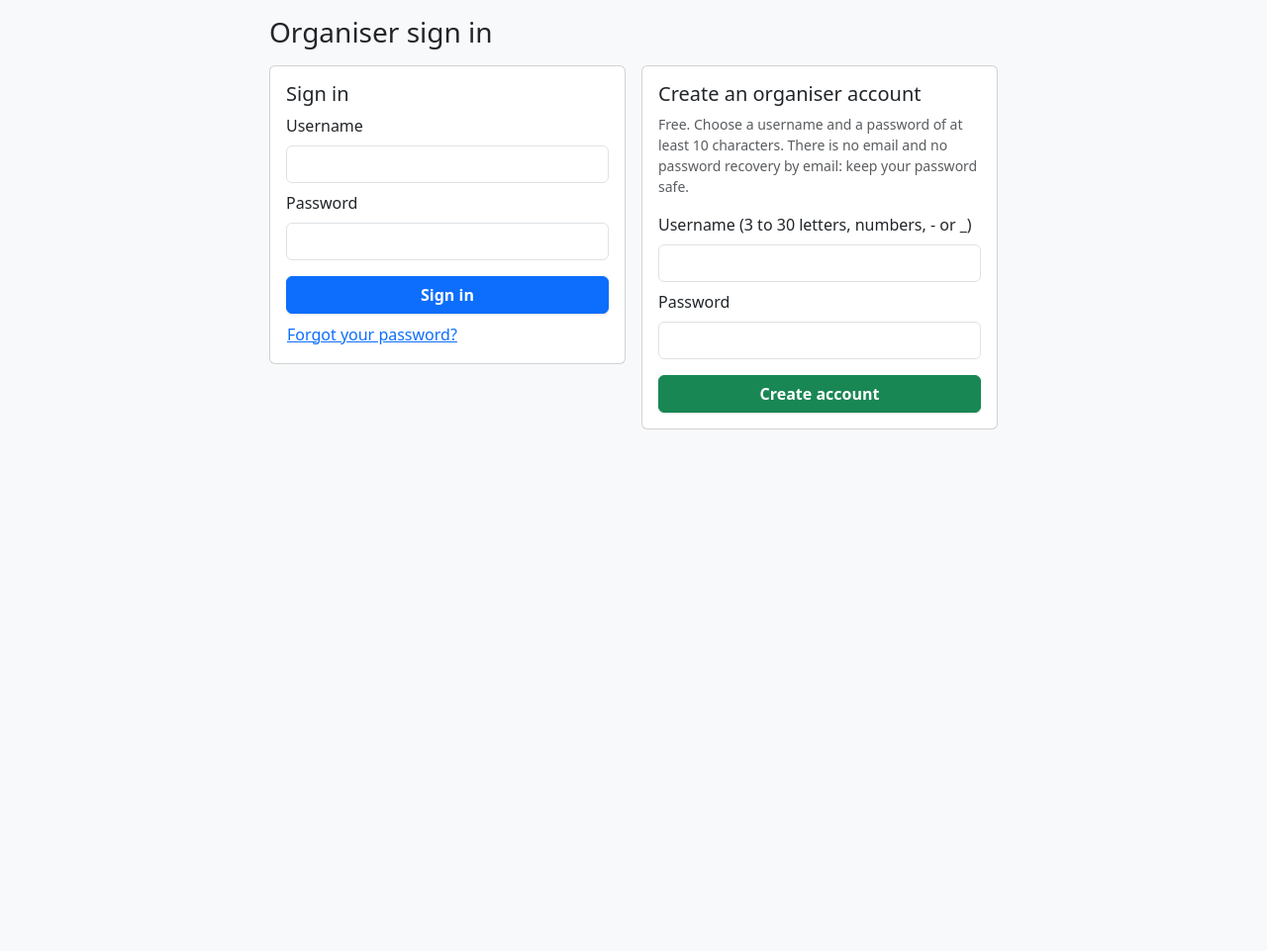
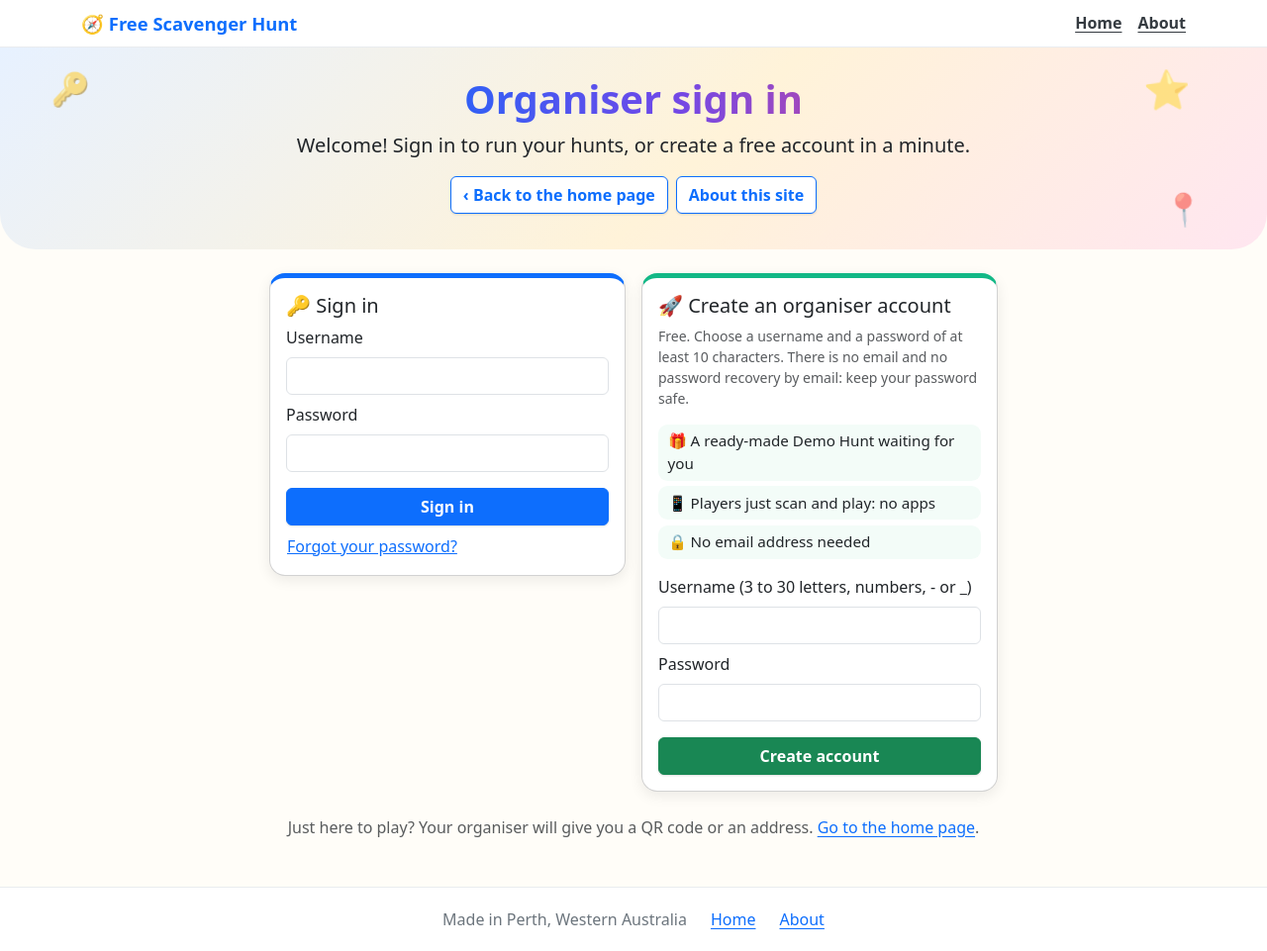
Before and after one commit to mickoscode/free-scavenger-hunt, a website: page web/admin/index.html in a window 1280 px wide. Shown: the whole page at 99% size. Before the commit the page ends 800 px from the top, so only its background shows below. Drawn offline with nearby package versions, Linux system fonts and the light colour scheme; no server answers.

Commit message:
Organiser sign in page: friendlier, with links home and to About (#18)
Jazzed-up organiser landing page (sign in / create account) with links
back to the home page and to About (header, hero buttons, footer), plus
a footer on the other organiser pages. Web-only: no Terraform changes.

🤖 Generated with [Claude Code](https://claude.com/claude-code)

Co-authored-by: Claude Sonnet 5.5 <noreply@anthropic.com>

```diff
--- a/web/admin/index.html
+++ b/web/admin/index.html
@@ -9,11 +9,20 @@
   <link rel="stylesheet" href="/css/bootstrap.min.css">
   <link rel="stylesheet" href="/css/site.css">
 </head>
-<body>
+<body class="home">
+<header class="site-header" id="public-header" data-testid="public-header" hidden>
+  <div class="container site-header-inner">
+    <a class="site-brand" href="/" data-testid="brand-home"><span aria-hidden="true">🧭</span> Free Scavenger Hunt</a>
+    <nav class="site-nav" aria-label="Site">
+      <a href="/" data-testid="nav-home">Home</a>
+      <a href="/about/" data-testid="nav-about">About</a>
+    </nav>
+  </div>
+</header>
 <nav class="admin-nav" id="nav" hidden></nav>
-<main class="container page" id="app">
+<main id="app">
 
-  <section id="codes" hidden>
+  <section id="codes" hidden><div class="container page">
     <h1 class="h3 mb-3">Save your recovery codes</h1>
     <div class="card card-body" data-testid="codes-panel">
       <p><strong>If you forget your password, these codes are the only way back into your account</strong> without asking the site admin. Each code works once. We cannot show them again, and we do not store them.</p>
@@ -30,14 +39,28 @@
       </div>
       <button type="button" class="btn btn-success align-self-start" id="codes-continue" data-testid="codes-continue" disabled>Continue</button>
     </div>
-  </section>
+  </div></section>
 
   <section id="auth" hidden>
-    <h1 class="h3 mb-3">Organiser sign in</h1>
+    <div class="home-hero auth-hero text-center">
+      <span class="float float-1" aria-hidden="true">🔑</span>
+      <span class="float float-2" aria-hidden="true">⭐</span>
+      <span class="float float-4" aria-hidden="true">📍</span>
+      <div class="container page-narrow">
+        <h1 class="display-6 fw-bold hero-title">Organiser sign in</h1>
+        <p class="lead mb-3">Welcome! Sign in to run your hunts, or create a free account in a minute.</p>
+        <div class="d-grid gap-2 d-sm-flex justify-content-sm-center">
+          <a class="btn btn-outline-primary text-nowrap" href="/" data-testid="back-home">‹ Back to the home page</a>
+          <a class="btn btn-outline-primary text-nowrap" href="/about/" data-testid="about-from-signin">About this site</a>
+        </div>
+      </div>
+    </div>
+
+    <div class="container page-narrow auth-body">
     <div class="row g-3">
       <div class="col-12 col-md-6">
-        <form id="login-form" class="card card-body" novalidate>
-          <h2 class="h5">Sign in</h2>
+        <form id="login-form" class="card card-body auth-card auth-signin" novalidate>
+          <h2 class="h5"><span aria-hidden="true">🔑</span> Sign in</h2>
           <label class="form-label" for="login-user">Username</label>
           <input id="login-user" class="form-control mb-2" autocomplete="username" autocapitalize="off" data-testid="login-user">
           <label class="form-label" for="login-pass">Password</label>
@@ -46,7 +69,7 @@
           <p class="text-danger mt-2 mb-0" role="alert" data-testid="login-error" hidden></p>
           <button type="button" class="btn btn-link p-0 mt-2 align-self-start" id="forgot" data-testid="forgot">Forgot your password?</button>
         </form>
-        <form id="recover-form" class="card card-body mt-3" hidden novalidate>
+        <form id="recover-form" class="card card-body auth-card mt-3" hidden novalidate>
           <h2 class="h5">Get back in with a recovery code</h2>
           <p class="small text-muted">Use one of the recovery codes you saved when you created your account. It works once, then you choose a new password.</p>
           <label class="form-label" for="rec-user">Username</label>
@@ -61,9 +84,14 @@
         </form>
       </div>
       <div class="col-12 col-md-6" id="register-col">
-        <form id="register-form" class="card card-body" novalidate>
-          <h2 class="h5">Create an organiser account</h2>
+        <form id="register-form" class="card card-body auth-card auth-create" novalidate>
+          <h2 class="h5"><span aria-hidden="true">🚀</span> Create an organiser account</h2>
           <p class="small text-muted">Free. Choose a username and a password of at least 10 characters. There is no email and no password recovery by email: keep your password safe.</p>
+          <ul class="perks" aria-label="What you get">
+            <li><span aria-hidden="true">🎁</span> A ready-made Demo Hunt waiting for you</li>
+            <li><span aria-hidden="true">📱</span> Players just scan and play: no apps</li>
+            <li><span aria-hidden="true">🔒</span> No email address needed</li>
+          </ul>
           <label class="form-label" for="reg-user">Username (3 to 30 letters, numbers, - or _)</label>
           <input id="reg-user" class="form-control mb-2" autocomplete="username" autocapitalize="off" data-testid="reg-user">
           <label class="form-label" for="reg-pass">Password</label>
@@ -74,9 +102,11 @@
         <p class="card card-body" id="registration-closed" hidden>New accounts are closed at the moment.</p>
       </div>
     </div>
+    <p class="text-center text-muted mt-4 mb-0">Just here to play? Your organiser will give you a QR code or an address. <a href="/" data-testid="playing-home">Go to the home page</a>.</p>
+    </div>
   </section>
 
-  <section id="dashboard" hidden>
+  <section id="dashboard" hidden><div class="container page">
     <div class="d-flex justify-content-between align-items-center mb-3">
       <h1 class="h3 mb-0">Your hunts</h1>
     </div>
@@ -125,8 +155,15 @@
       <button class="btn btn-outline-danger align-self-start" type="submit" data-testid="delete-account">Delete my account</button>
       <p class="text-danger mt-2 mb-0" role="alert" id="del-error" hidden></p>
     </form>
-  </section>
+  </div></section>
 </main>
+<footer class="site-footer" data-testid="site-footer">
+  <div class="container">
+    <span>Made in Perth, Western Australia</span>
+    <a href="/" data-testid="footer-home">Home</a>
+    <a href="/about/" data-testid="footer-about">About</a>
+  </div>
+</footer>
 <script type="module" src="/js/admin-home.js"></script>
 </body>
 </html>
--- a/web/css/site.css
+++ b/web/css/site.css
@@ -135,3 +135,13 @@ body.home { background: #fffdf8; }
   .site-header-inner { gap: .5rem; }
   .home-hero { padding-top: 1.5rem; }
 }
+
+/* ---- the organiser sign in / create account page ---- */
+.auth-hero { padding: 1.75rem 0 2.25rem; }
+.auth-body { padding-top: 1.5rem; padding-bottom: 3rem; }
+.auth-card { border-radius: 1rem; border-width: 1px; box-shadow: 0 4px 14px rgba(0, 0, 0, .08); }
+.auth-signin { border-top: 5px solid var(--fsh-blue); }
+.auth-create { border-top: 5px solid #12b886; }
+.perks { list-style: none; padding: 0; margin: 0 0 1rem; display: grid; gap: .35rem; font-size: .95rem; }
+.perks li { background: #f3fcf8; border-radius: .6rem; padding: .35rem .6rem; }
+@media (max-width: 575px) { .auth-hero .float { display: none; } }
--- a/web/js/admin-home.js
+++ b/web/js/admin-home.js
@@ -66,6 +66,7 @@ async function showDashboard(user) {
 }
 
 const { user, registrationOpen } = await loadSession();
+$('#public-header').hidden = Boolean(user); // signed-out visitors get the public header (Home, About); organisers get their own bar
 if (user) await showDashboard(user);
 else {
   show('#auth', true);
```
Also changed, not shown: tests/browser/site-pages.test.js (+45 -0 lines), web/admin/event/index.html (+7 -0 lines), web/admin/site/index.html (+7 -0 lines).
